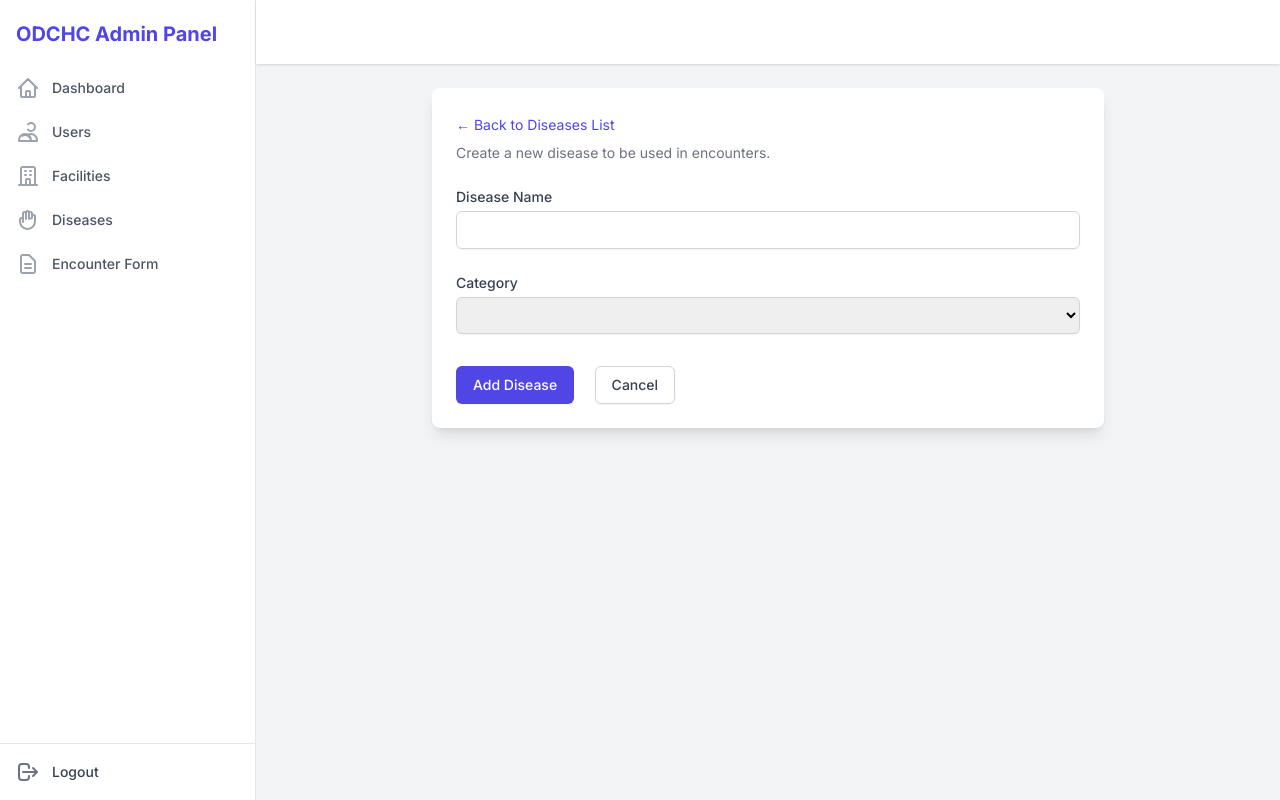
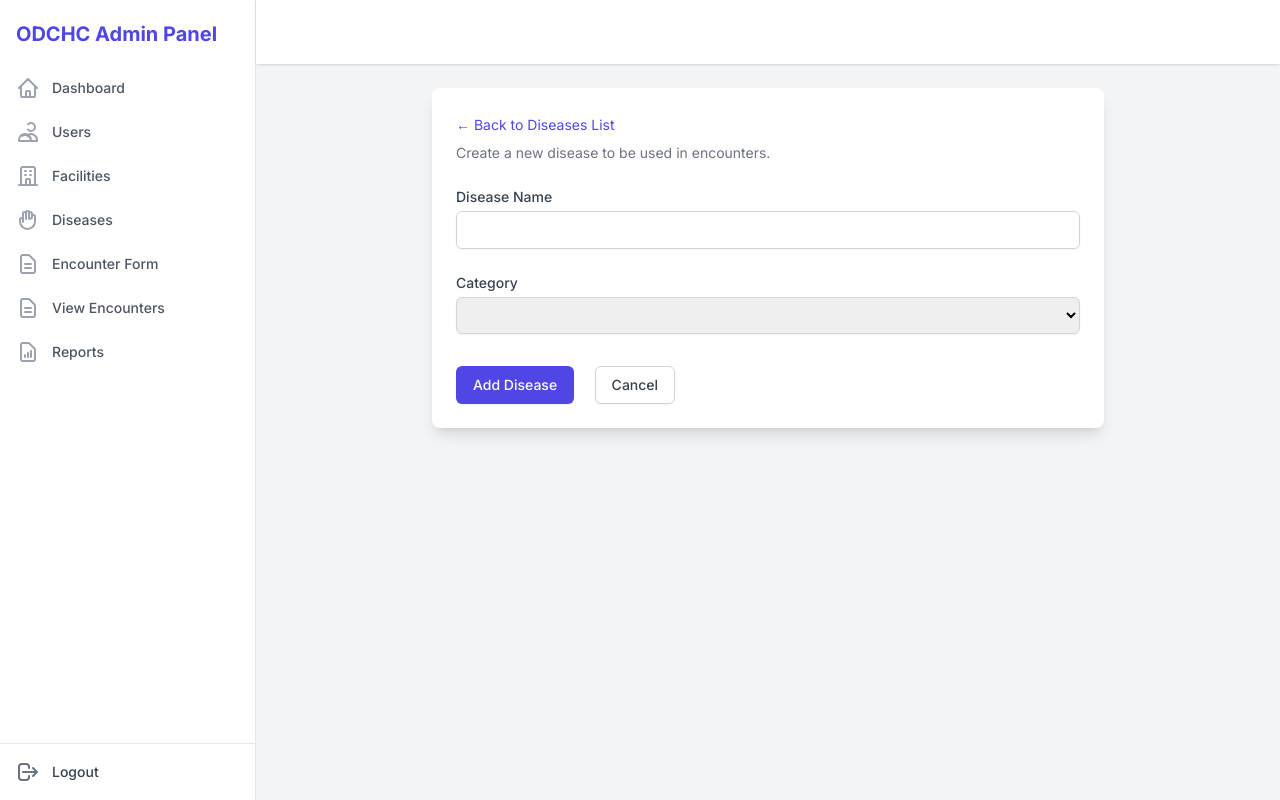
Before and after one commit to danieldamilare/ODCHC_ENCOUNTER_PROJECT, a Flask app: template app/templates/add_disease.html in a window 1280 px wide. Run offline with Flask 3, Linux system fonts and the light colour scheme; the template is opened without the code that fills it: values that come from a table or form of the project are taken from there, others are empty; parts of the project's set-up code (start-up, migrations or seed data) failed here and were passed over; some libraries are stand-ins or nearby versions.

Commit message:
Update admin base, navbar and the forms

```diff
--- a/app/forms.py
+++ b/app/forms.py
@@ -41,13 +41,11 @@ class AddFacilityForm(FlaskForm):
 
 class AddCategoryForm(FlaskForm):
     category_name = StringField('Category Name', validators=[DataRequired()])
-    form_name = HiddenField(default='add_category')
     submit = SubmitField('Add Category')
 
 class AddDiseaseForm(FlaskForm):
     name = StringField('Disease Name', validators=[DataRequired()])
     category_id = SelectField('Category', validators=[DataRequired()], coerce=int)
-    form_name= HiddenField(default='add_disease')
     submit = SubmitField('Add Disease')
 
 
@@ -56,27 +54,38 @@ class AddUserForm(FlaskForm):
     facility_id = SelectField('Facility',
                                  validators = [DataRequired("Please select facility from the list")],
                                  coerce= int)
+    role =  SelectField("Role", validators=[DataRequired()],
+                        choices=[('admin', 'Admin'), ('user', "User")],
+                        default='user')
     password = PasswordField('Password', validators = [DataRequired("You must enter a password")] )
     password2 = PasswordField('Confirm Password', validators = [DataRequired("You must enter a password"), EqualTo('password', )])
     submit = SubmitField('Add New User')
 
 class DeleteUserForm(FlaskForm):
-    form_name = HiddenField(default="delete_form")
     submit = SubmitField("Delete User")
 
 
 class EditDiseaseForm(FlaskForm):
     name = StringField('Name', validators=[DataRequired('Please Enter disease name')])
     category_id = SelectField('Category', validators=[DataRequired('Please select a category')])
+    submit = SubmitField("Update Disease")
 
 
 class EditUserForm(FlaskForm):
-    form_name = HiddenField(default="edit_form")
     username = StringField('Username', validators = [DataRequired("Please enter a username")])
     password = PasswordField('Password', validators = [Optional(),  EqualTo('password2', "Password must match")] )
-    password2 = PasswordField('Password', validators = [Optional()])
+    password2 = PasswordField('Confirm Password', validators = [Optional()])
     submit = SubmitField('Change Password')
 
 
 class EditFacilityForm(AddFacilityForm):
     pass
+
+class EncounterFilterForm(FlaskForm):
+    start_date = DateField('Start Date', format='%Y-%m-%d', validators=[Optional()])
+    end_date = DateField('End Date', format='%Y-%m-%d', validators=[Optional()])
+    local_government =  SelectField('Local Government',
+                                     choices=[(lga, lga) for lga in LOCAL_GOVERNMENT],
+                                     validators=[Optional()])
+    facility_id = SelectField('Facility', validators=[Optional()])
+    submit = SubmitField('Filter')
--- a/app/templates/admin_base.html
+++ b/app/templates/admin_base.html
@@ -115,7 +115,8 @@
 
             <main class="flex-1">
                 <div class="py-6">
-                    <div class="max-w-7xl mx-auto px-4 sm:px-6 md:px-8">
+                    <!-- UPDATED: Removed max-w-7xl and mx-auto -->
+                    <div class="px-4 sm:px-6 md:px-8">
                         <!-- Flash messages -->
                         {% with messages = get_flashed_messages(with_categories=true) %}
                             {% if messages %}
--- a/app/templates/admin_nav_links.html
+++ b/app/templates/admin_nav_links.html
@@ -40,3 +40,19 @@
     </svg>
     Encounter Form
 </a>
+
+
+<!-- Public-facing Encounter Form -->
+<a href="{{ url_for('encounters') }}" class="{{ active_class if request.endpoint in ['encounters', 'view_encounter'] else inactive_class }} group flex items-center px-2 py-2 text-sm font-medium rounded-md">
+    <svg class="mr-3 h-6 w-6 {{ 'text-indigo-500' if request.endpoint == 'add_encounter' else 'text-gray-400 group-hover:text-gray-500' }}" xmlns="http://www.w3.org/2000/svg" fill="none" viewBox="0 0 24 24" stroke="currentColor" aria-hidden="true">
+        <path stroke-linecap="round" stroke-linejoin="round" stroke-width="2" d="M9 12h6m-6 4h6m2 5H7a2 2 0 01-2-2V5a2 2 0 012-2h5.586a1 1 0 01.707.293l5.414 5.414a1 1 0 01.293.707V19a2 2 0 01-2 2z" />
+    </svg>
+    View Encounters
+</a>
+
+<a href="{{ url_for('reports') }}" class="{{ active_class if request.endpoint in ['reports', 'view_report'] else inactive_class }} group flex items-center px-2 py-2 text-sm font-medium rounded-md">
+    <svg class="mr-3 h-6 w-6 {{ 'text-indigo-500' if request.endpoint in ['reports', 'view_report'] else 'text-gray-400 group-hover:text-gray-500' }}" xmlns="http://www.w3.org/2000/svg" fill="none" viewBox="0 0 24 24" stroke="currentColor" aria-hidden="true">
+        <path stroke-linecap="round" stroke-linejoin="round" stroke-width="2" d="M9 17v-2m3 2v-4m3 4v-6m2 10H7a2 2 0 01-2-2V5a2 2 0 012-2h5.586a1 1 0 01.707.293l5.414 5.414a1 1 0 01.293.707V19a2 2 0 01-2 2z" />
+    </svg>
+    Reports
+</a>
```
